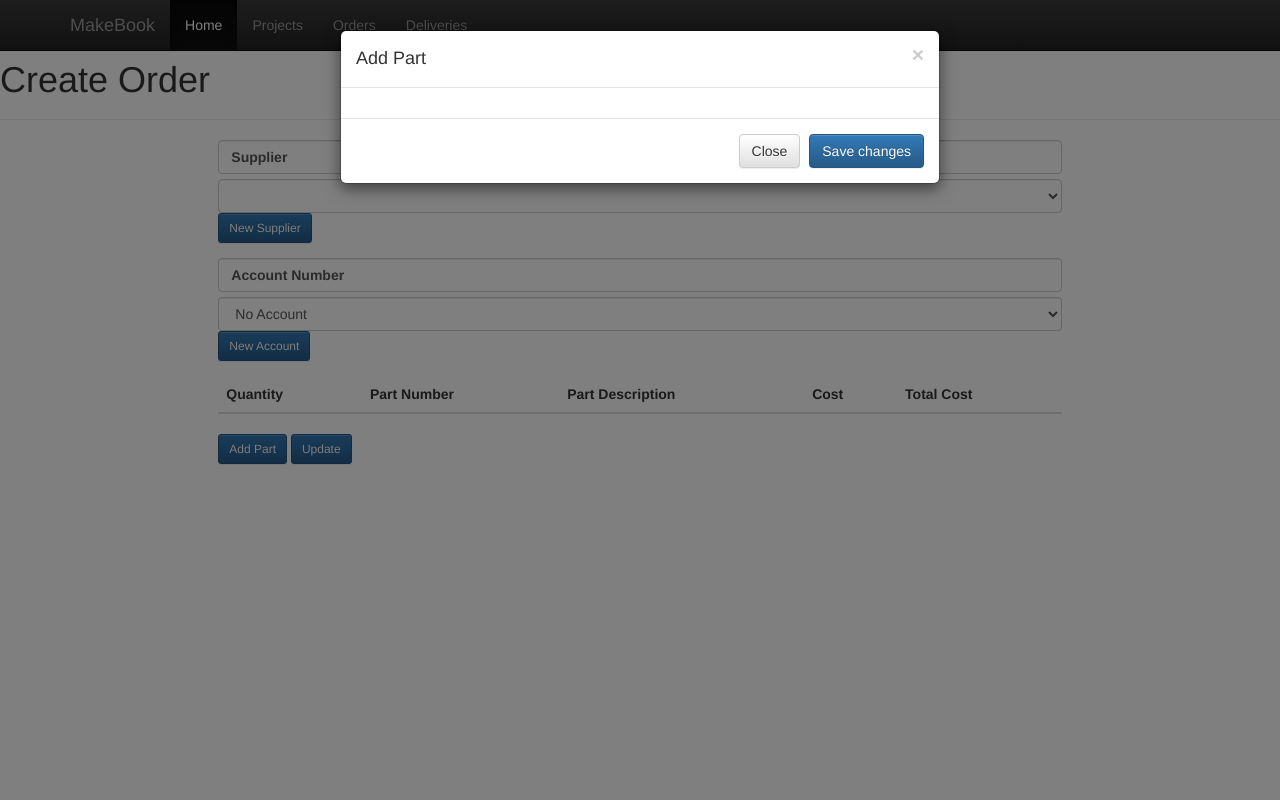
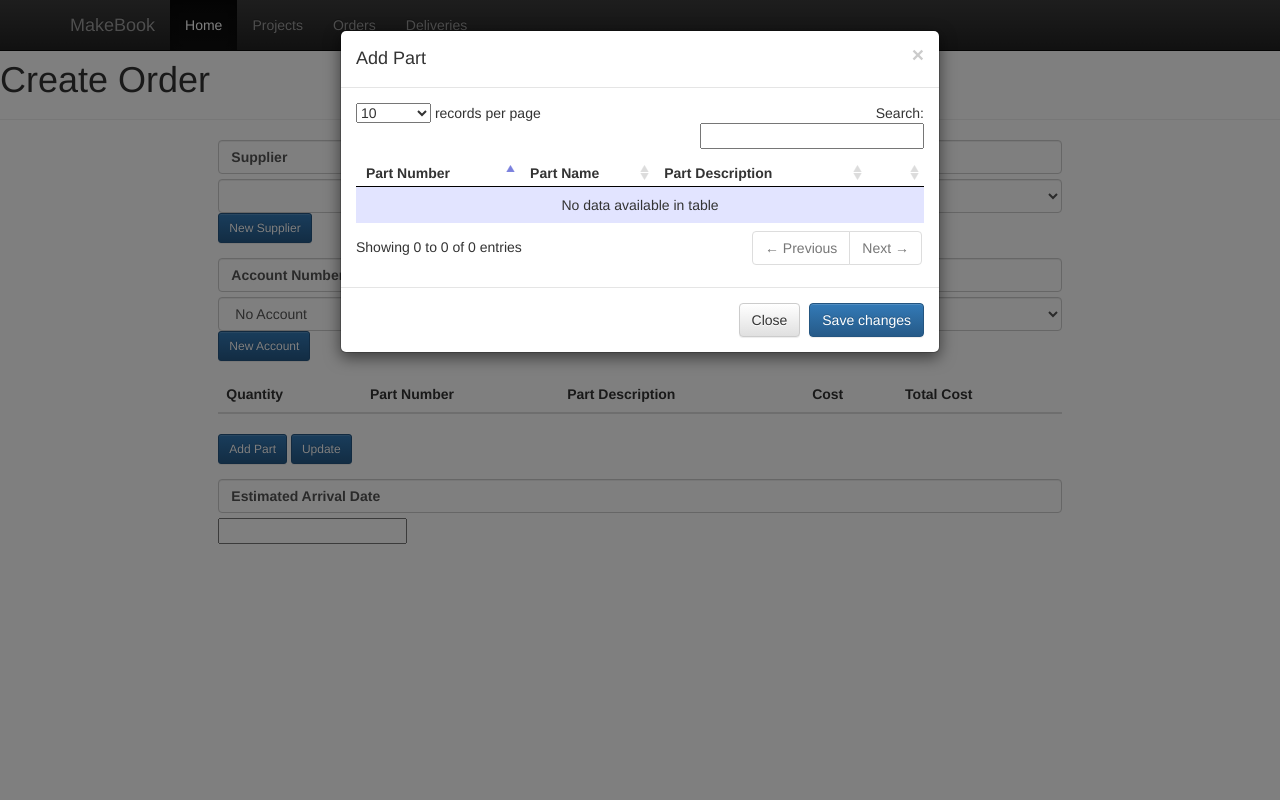
Before and after one commit to daubers/MakeBook, a Django app: page /Order/New/ in a window 1280 px wide, after a click on "Add Part". Run offline with Django 3.2, Linux system fonts and the light colour scheme; data that the repository does not hold is empty; parts of the project's set-up code (start-up, migrations or seed data) failed here and were passed over; some libraries are stand-ins or nearby versions.

Commit message:
Working on the order system

```diff
--- a/Project/models.py
+++ b/Project/models.py
@@ -25,6 +25,7 @@ class Part(models.Model):
     """
         This model describes a single part
     """
+    number = models.TextField()
     name = models.TextField(max_length=255)
     source = models.TextField()
     description = models.TextField()
--- a/Project/views.py
+++ b/Project/views.py
@@ -107,6 +107,7 @@ def new_part(request):
         try:
             partdict = json.loads(request.POST['newpart'])
             newpart = Part()
+            newpart.number = partdict['number']
             newpart.name = partdict['name']
             newpart.source = partdict['source']
             newpart.description = partdict['description']
@@ -210,5 +211,5 @@ def new_order(request):
     """
         Page for creating a new order
     """
-
-    return render_to_response('Project/new_order.html', {})
+    parts = Part.objects.all()
+    return render_to_response('Project/new_order.html', {"parts": parts, })
--- a/templates/Project/new_order.html
+++ b/templates/Project/new_order.html
@@ -1,7 +1,18 @@
 {% extends "base.html" %}
 
 {% block head %}
-
+    <script type="text/javascript" src="/static/js/bootstrap-datepicker.js"></script>
+    <link href="/static/css/datepicker.css" rel="stylesheet">
+    <link href="/static/css/jquery.dataTables.css" rel="stylesheet">
+    <link href="/static/css/dataTables.bootstrap.css" rel="stylesheet">
+    <script src="/static/js/jquery.dataTables.js" type="text/javascript"></script>
+    <script src="/static/js/dataTables.bootstrap.js" type="text/javascript"></script>
+    <script type="text/javascript">
+        $(document).ready(function () {
+            $("#addPartTable").dataTable();
+            $("#estArrivalDate").datepicker();
+        });
+    </script>
 {% endblock %}
 
 {% block contents %}
@@ -50,6 +61,10 @@
                 </table>
                 <button class="btn btn-primary btn-sm" onclick="$('#partModal').modal('toggle');">Add Part</button>
                 <button class="btn btn-primary btn-sm" onclick="updatePartTable()">Update</button>
+            </div>
+            <div class="form-group">
+                <label for="estArrivalDate" class="form-control">Estimated Arrival Date</label>
+                <input type="datetime" id="estArrivalDate"/>
             </div>
         </div>
     </div>
@@ -128,7 +143,26 @@
                     <h4 class="modal-title" id="myModalLabel">Add Part</h4>
                 </div>
                 <div class="modal-body">
-
+                    <table class="table" id="addPartTable">
+                        <thead>
+                        <tr>
+                            <th>Part Number</th>
+                            <th>Part Name</th>
+                            <th>Part Description</th>
+                            <th></th>
+                        </tr>
+                        </thead>
+                        <tbody>
+                        {% for part in parts %}
+                            <tr>
+                                <td>{{ part.number }}</td>
+                                <td>{{ part.name }}</td>
+                                <td>{{ part.description }}</td>
+                                <td><input type="checkbox" value="{{ part.id }}"/></td>
+                            </tr>
+                        {% endfor %}
+                        </tbody>
+                    </table>
                 </div>
                 <div class="modal-footer">
                     <button type="button" class="btn btn-default" data-dismiss="modal">Close</button>
```
Also changed, not shown: templates/Project/new_bom.html (+6 -1 lines).
